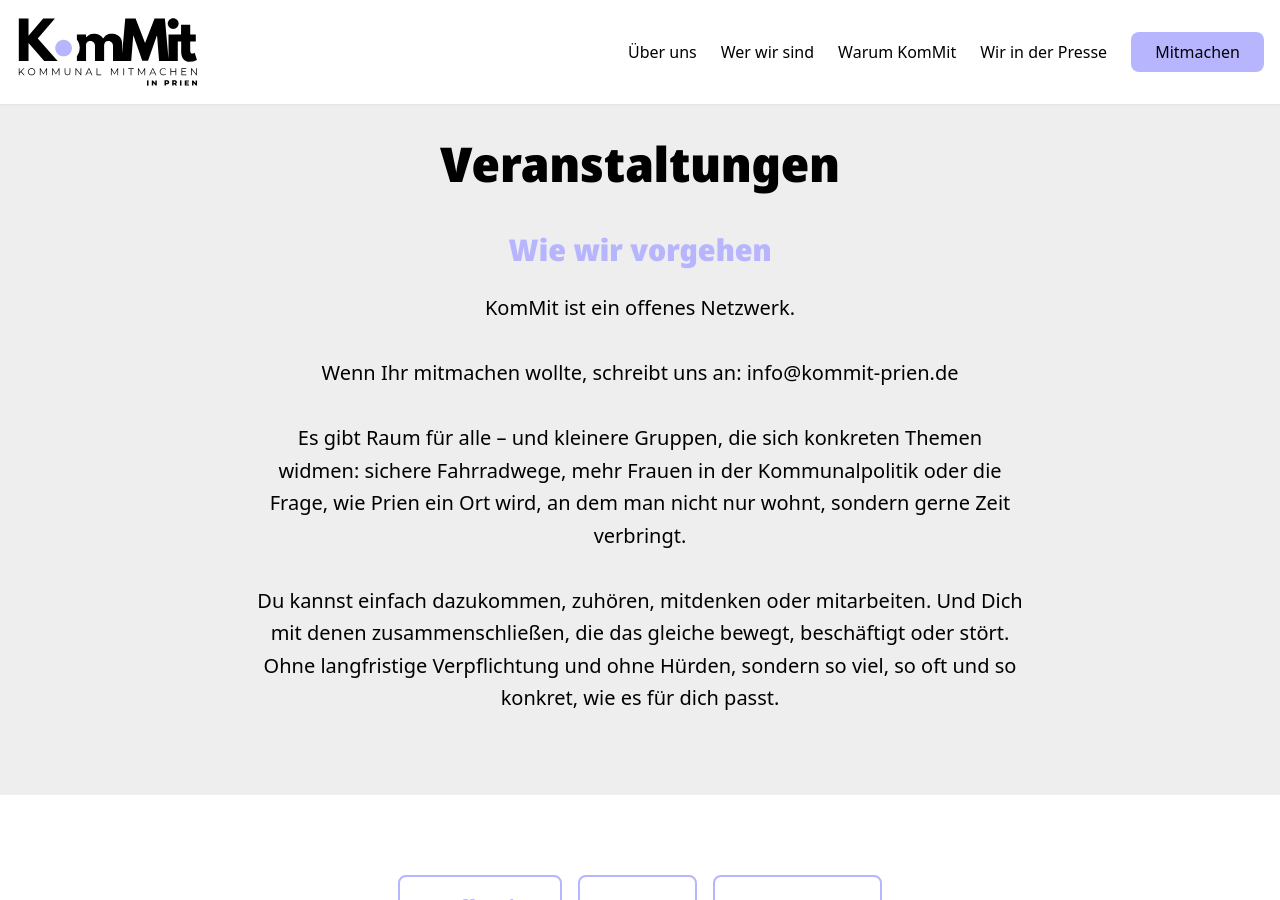
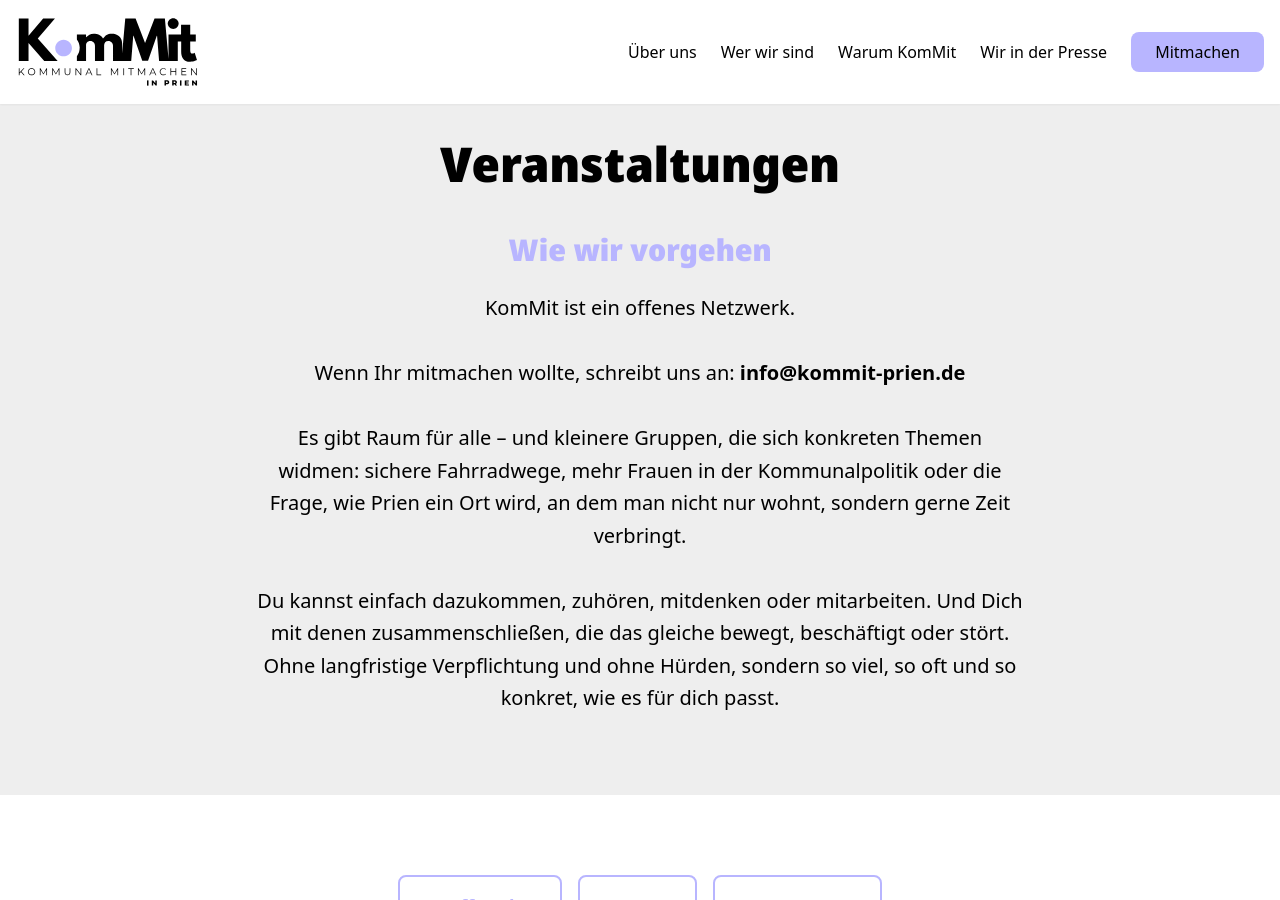
Before and after one commit to mblascoespar/kommitprien, a Jekyll site: the page built from veranstaltungen.html, in a window 1280 px wide and 900 px high. Built offline with Jekyll 4.4.1, drawn with Linux system fonts in a browser that asks for light colours.

Commit message:
Update Seiten “veranstaltungen”

```diff
--- a/veranstaltungen.html
+++ b/veranstaltungen.html
@@ -7,10 +7,10 @@ sections:
     intro:
       title: Wie wir vorgehen
       description: "KomMit ist ein offenes Netzwerk.<br><br>Wenn Ihr mitmachen wollte,
-        schreibt uns an: info@kommit-prien.de<br><br>Es gibt Raum für alle – und
-        kleinere Gruppen, die sich konkreten Themen widmen: sichere Fahrradwege,
-        mehr Frauen in der Kommunalpolitik oder die Frage, wie Prien ein Ort
-        wird, an dem man nicht nur wohnt, sondern gerne Zeit
+        schreibt uns an: <b>info@kommit-prien.de</b><br><br>Es gibt Raum für
+        alle – und kleinere Gruppen, die sich konkreten Themen widmen: sichere
+        Fahrradwege, mehr Frauen in der Kommunalpolitik oder die Frage, wie
+        Prien ein Ort wird, an dem man nicht nur wohnt, sondern gerne Zeit
         verbringt.<br><br>Du kannst einfach dazukommen, zuhören, mitdenken oder
         mitarbeiten. Und Dich mit denen zusammenschließen, die das gleiche
         bewegt, beschäftigt oder stört. Ohne langfristige Verpflichtung und ohne
```
